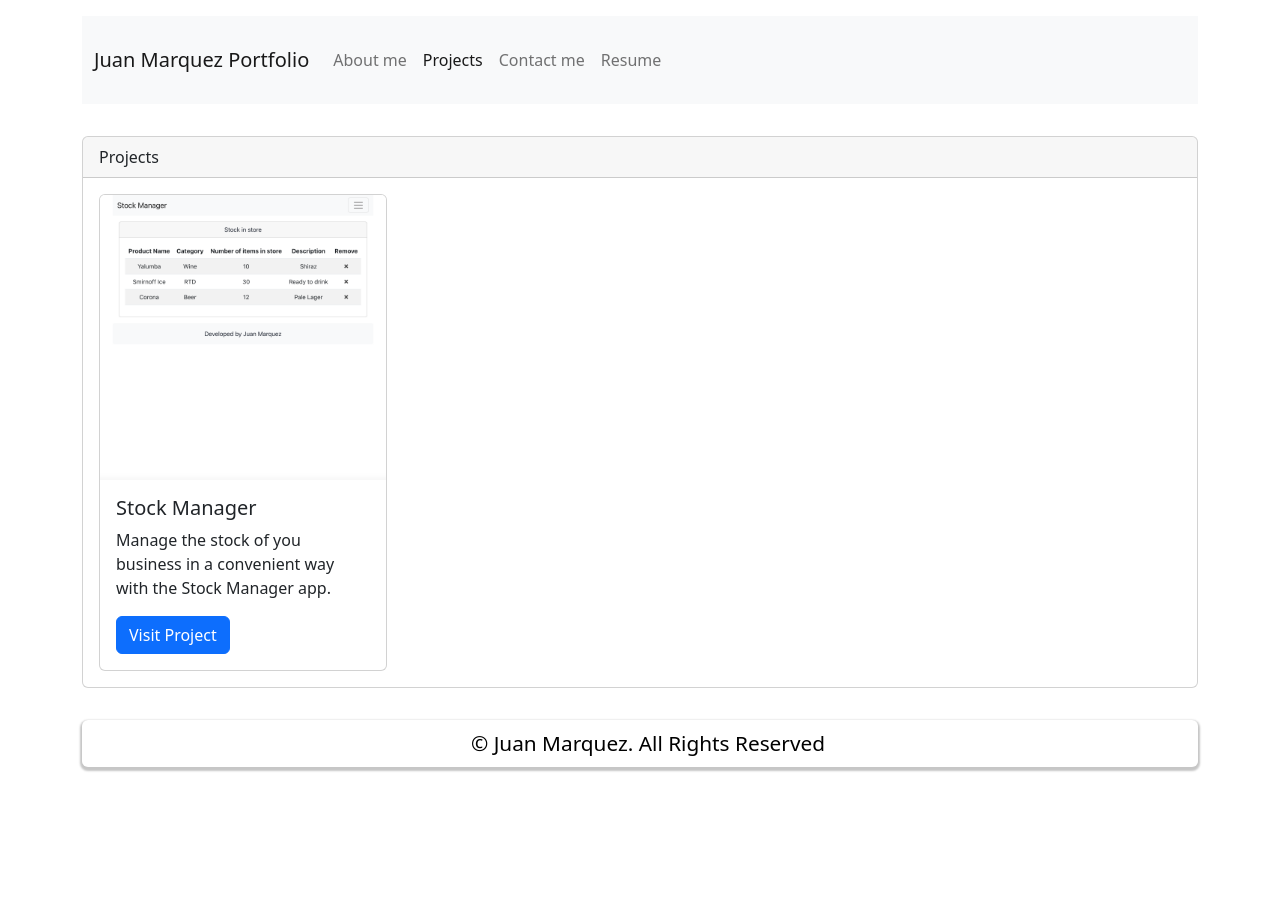
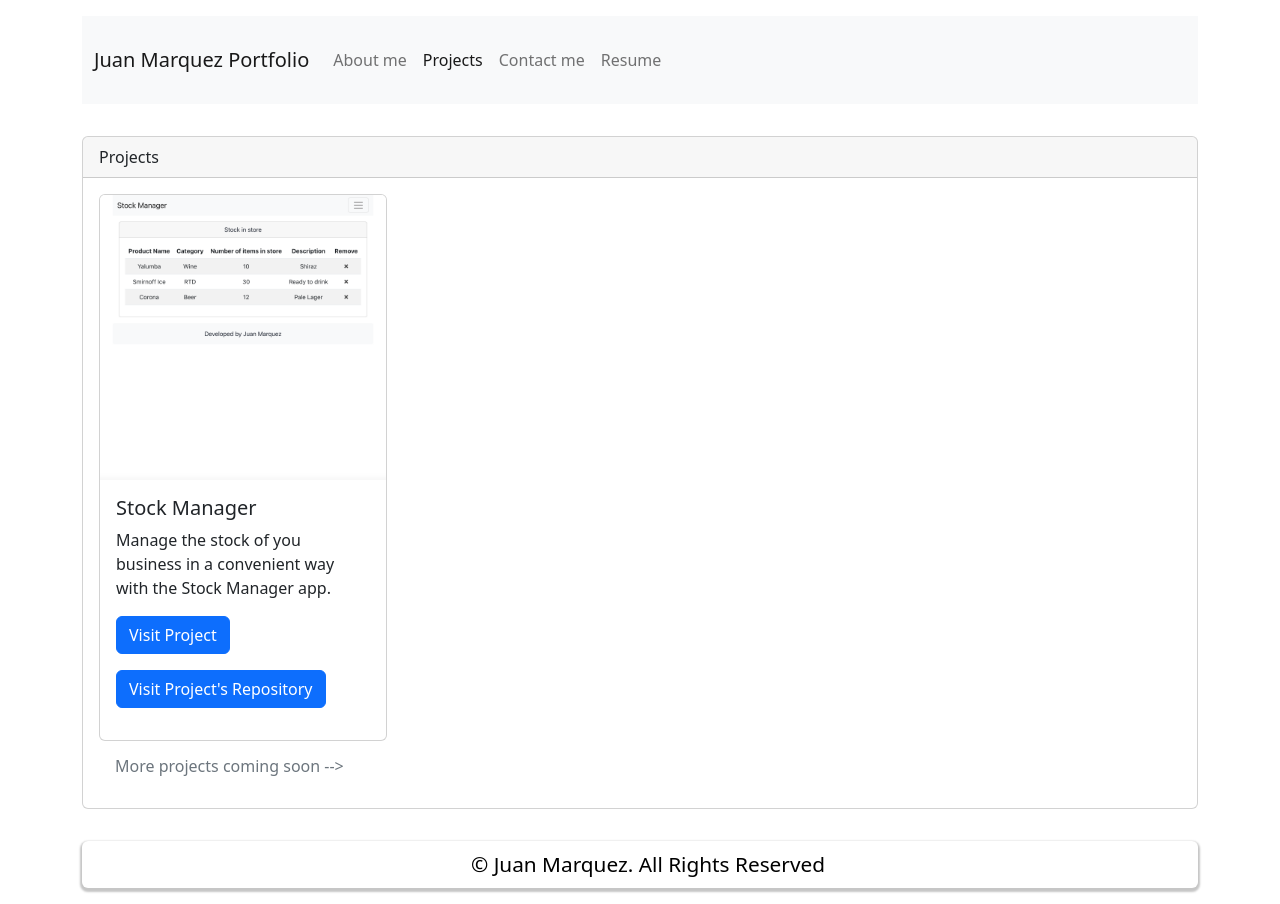
Before and after one commit to juanmarquez4/20-React-Portfolio, a React (Create React App) app: page /projects in a window 1280 px wide. Before the commit the page ends 800 px from the top, so only its background shows below. Built offline with nearby package versions, Linux system fonts and the light colour scheme.

Commit message:
Updated assesment

```diff
--- a/src/components/Project.js
+++ b/src/components/Project.js
@@ -16,10 +16,12 @@ function Project() {
                             Manage the stock of you business in a convenient way with the Stock Manager app.
 
                             </Card.Text>
-                            <Button variant="primary">Visit Project</Button>
+                            <Button variant="primary" href='https://stock-manager1234.herokuapp.com/'>Visit Project</Button>
+                            <Button className="my-3" variant="primary" href='https://github.com/juanmarquez4/stock-manager'>Visit Project's Repository</Button>
                         </Card.Body>
+
                     </Card>
-
+                    <Card.Subtitle className="m-3 text-muted">More projects coming soon {"-->"} </Card.Subtitle>
                 </Card.Body>
             </Card>
 
```
